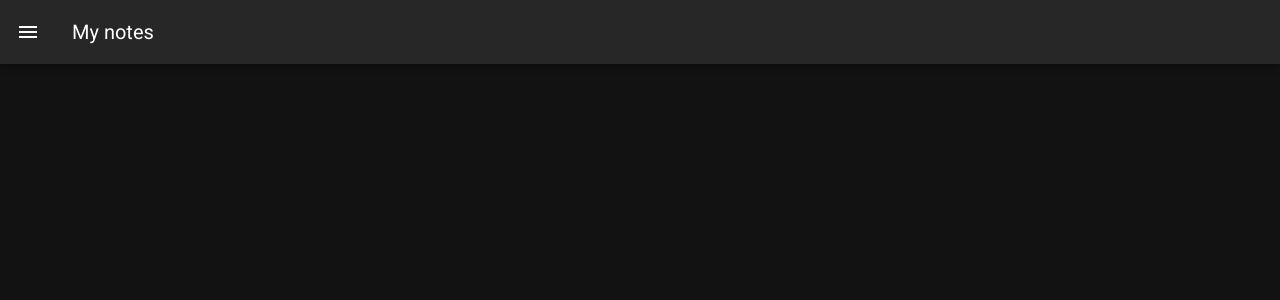
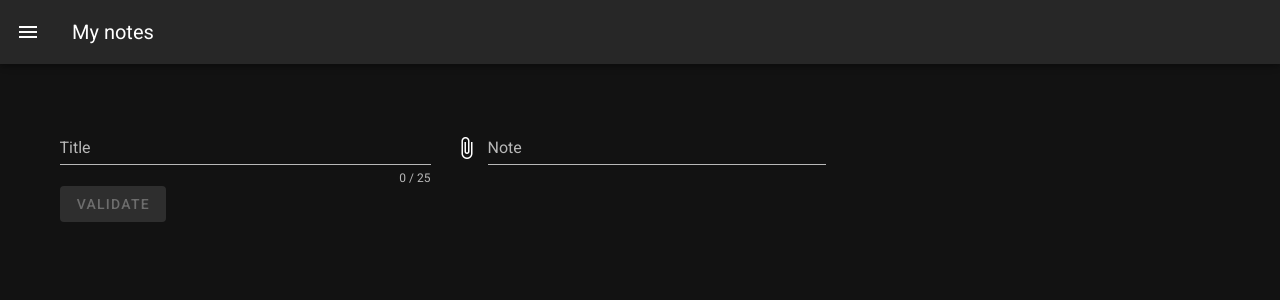
Before and after one commit to Gyskard/my-notes-v1, a Vue app in the folder src/front/my-notes/: page /#/add in a window 1280 px wide. Shown: the top 300 px of the page. Built offline with nearby package versions, Linux system fonts and the light colour scheme.

Commit message:
modified note put endpoint (form-data for file upload needed the key "file" now), added Add component

```diff
--- a/src/front/my-notes/src/router/index.js
+++ b/src/front/my-notes/src/router/index.js
@@ -3,6 +3,7 @@ import VueRouter from 'vue-router'
 
 import Home from '../views/Home.vue'
 import Note from '../views/Note.vue'
+import Add from '../views/Add.vue'
 
 Vue.use(VueRouter)
 
@@ -16,6 +17,11 @@ const routes = [
     path: '/note/:id',
     name: 'Note',
     component: Note
+  },
+  {
+    path: '/add',
+    name: 'Add',
+    component: Add
   }
 ]
 
--- /dev/null
+++ b/src/front/my-notes/src/views/Add.vue
@@ -0,0 +1,88 @@
+<template>
+  <v-form v-model="valid">
+    <v-container>
+      <v-row>
+        <v-col cols="12" md="4">
+          <v-text-field
+              :rules="messageRules"
+              :counter="25"
+              label="Title"
+              @change="onChangeTitle"
+              required
+          ></v-text-field>
+        </v-col>
+
+        <v-col cols="12" md="4">
+          <v-file-input
+              :rules="fileRules"
+              show-size
+              truncate-length="15"
+              label="Note"
+              @change="onChangeFile"
+          ></v-file-input>
+        </v-col>
+      </v-row>
+      <v-btn
+          :disabled="!valid"
+          color="success"
+          class="mr-4"
+          @click="uploadFile"
+      >
+        Validate
+      </v-btn>
+      <div v-if="this.err" class="pt-5">
+        <p>{{ this.err }}</p>
+      </div>
+    </v-container>
+  </v-form>
+</template>
+
+<script>
+import Vue from "vue";
+import axios from "axios";
+import VueAxios from "vue-axios";
+
+Vue.use(VueAxios, axios);
+
+export default {
+  name: 'Add',
+  data: () => ({
+    file: null,
+    title: null,
+    err: null,
+    valid: true,
+    messageRules: [
+      v => !!v || 'Title is required',
+      v => (v && v.length <= 25) || 'Title must be less than 25 characters'
+    ],
+    fileRules: [
+      v => !!v || 'File is required'
+    ]
+  }),
+  methods: {
+    uploadFile() {
+      let formData = new FormData();
+      formData.append('file', this.file);
+      axios.put( `http://localhost:3000/note?title=${this.title}`,
+        formData,
+        {
+          headers: {
+            'Content-Type': 'multipart/form-data'
+          }
+        }
+      ).then((e) => {
+        this.$router.push({ path: `/note/${e.data}`})
+      })
+      .catch((err) => {
+        this.err = err.response.data
+      })
+    },
+    onChangeFile(file) {
+      if (file !== undefined) this.file = file
+    },
+    onChangeTitle(title) {
+      if (title !== undefined) this.title = title
+    }
+  }
+}
+</script>
```
Also changed, not shown: 1 other file (tests, documents, lock files or other folders).
